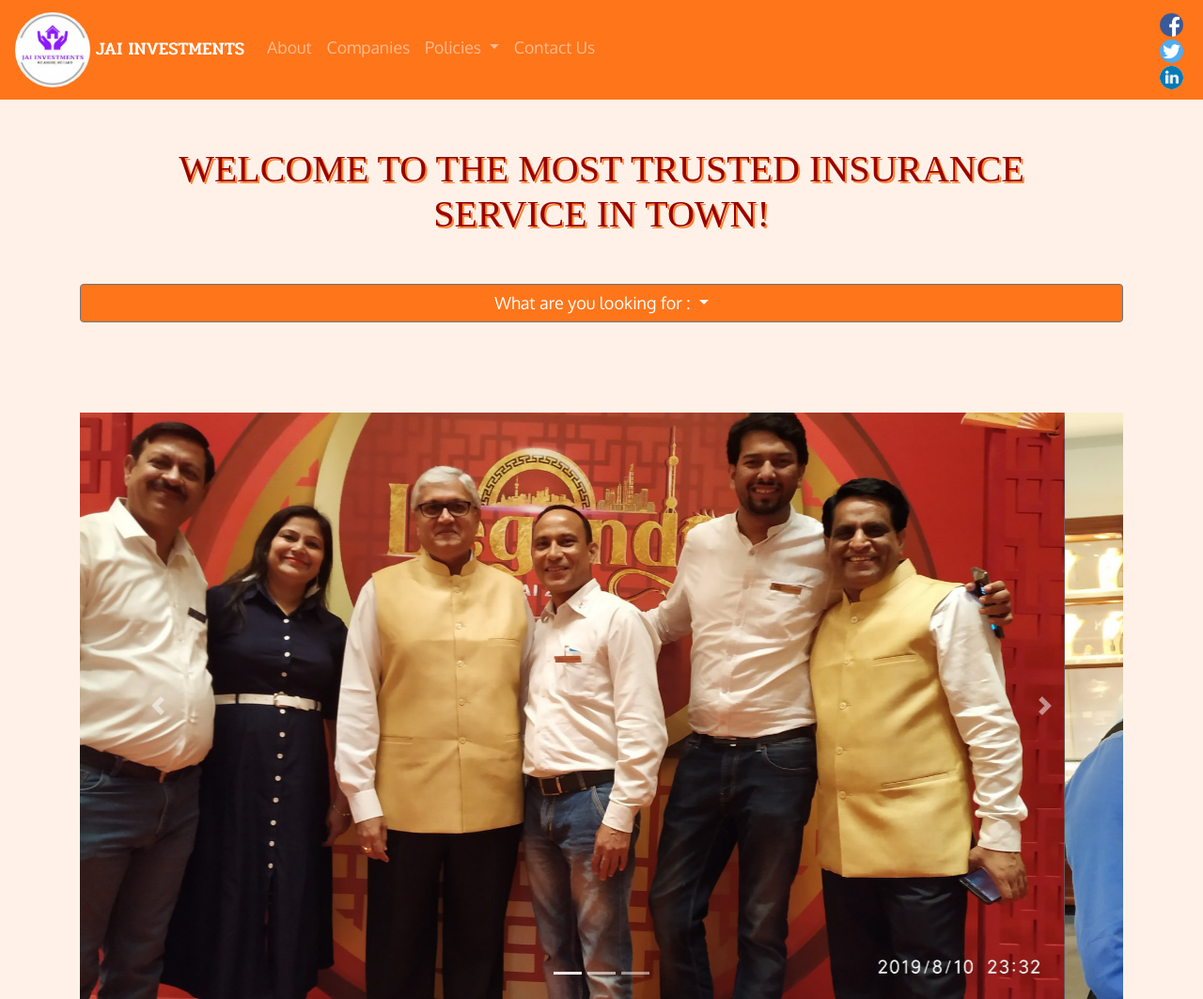
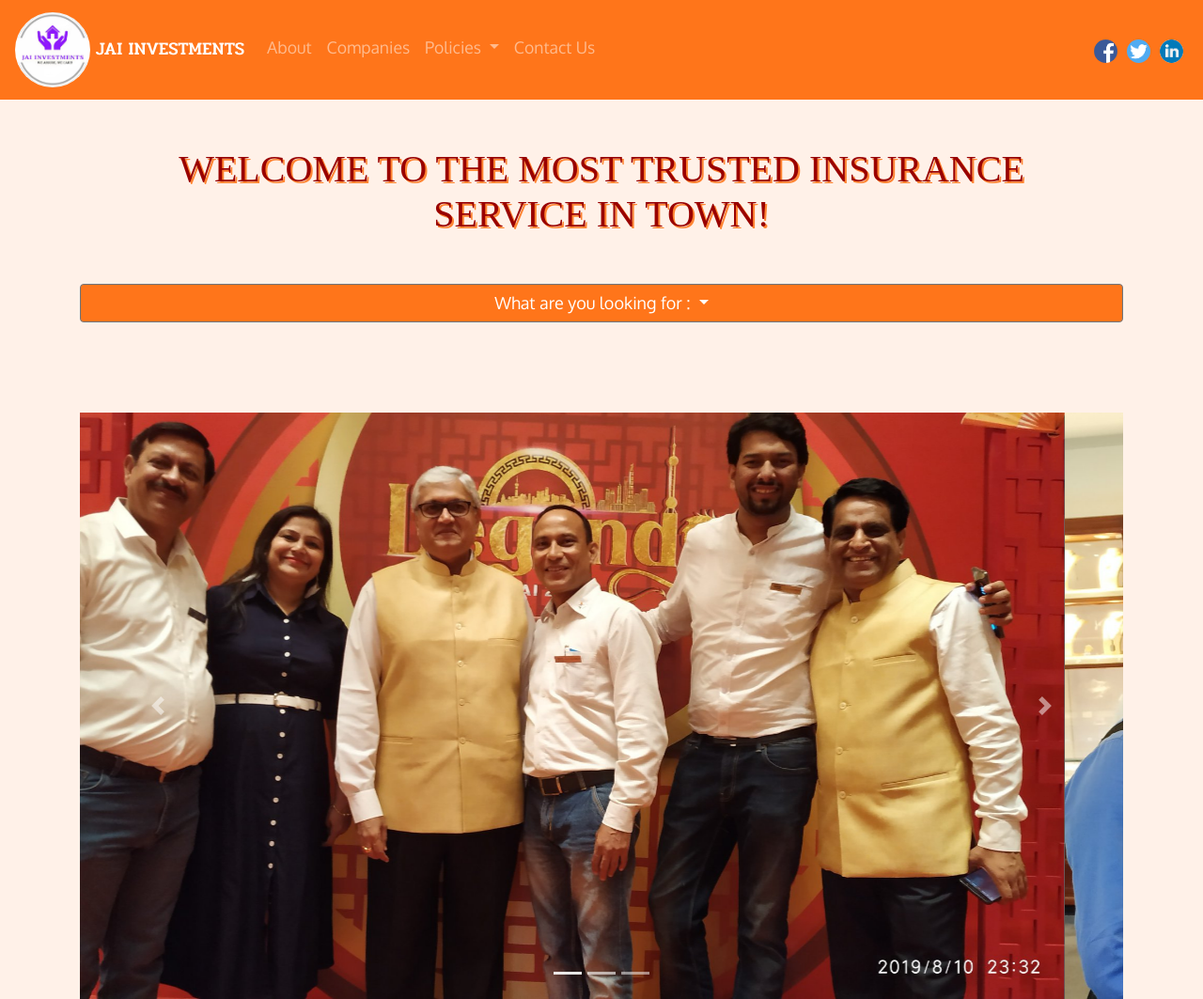
Before and after one commit to jdapoorv/Jai-Investments, a plain HTML site: page index.html in a window 1280 px wide. Shown: the top 1063 px of the page at 94% size. Drawn offline with nearby package versions, Linux system fonts and the light colour scheme; a web font is replaced by a local one.

Commit message:
Update index.html

```diff
--- a/index.html
+++ b/index.html
@@ -61,7 +61,7 @@
             <a class="nav-link" href="contact.html">Contact Us</a>
           </li>
         </ul>
-        <ul class="nav navbar-nav navbar-right d-none d-md-block">
+        <ul class="nav navbar-nav navbar-right d-none d-md-flex">
           <li><a href="https://www.facebook.com/Devsohum" target="_blank"><img src="fb.png" width="25" height="25" style="border-radius:13px"></a></li>
           <li><a href="https://twitter.com/DevenkumaKumar" target="_blank"><img src="twitter.png" width="25" height="25" style="border-radius:13px"></a></li>
           <li><a href="https://www.linkedin.com/in/devendra-kumar-569b2920/" target="_blank"><img src="linkedin.png" width="25" height="25" style="border-radius:13px"></a></li>
```
